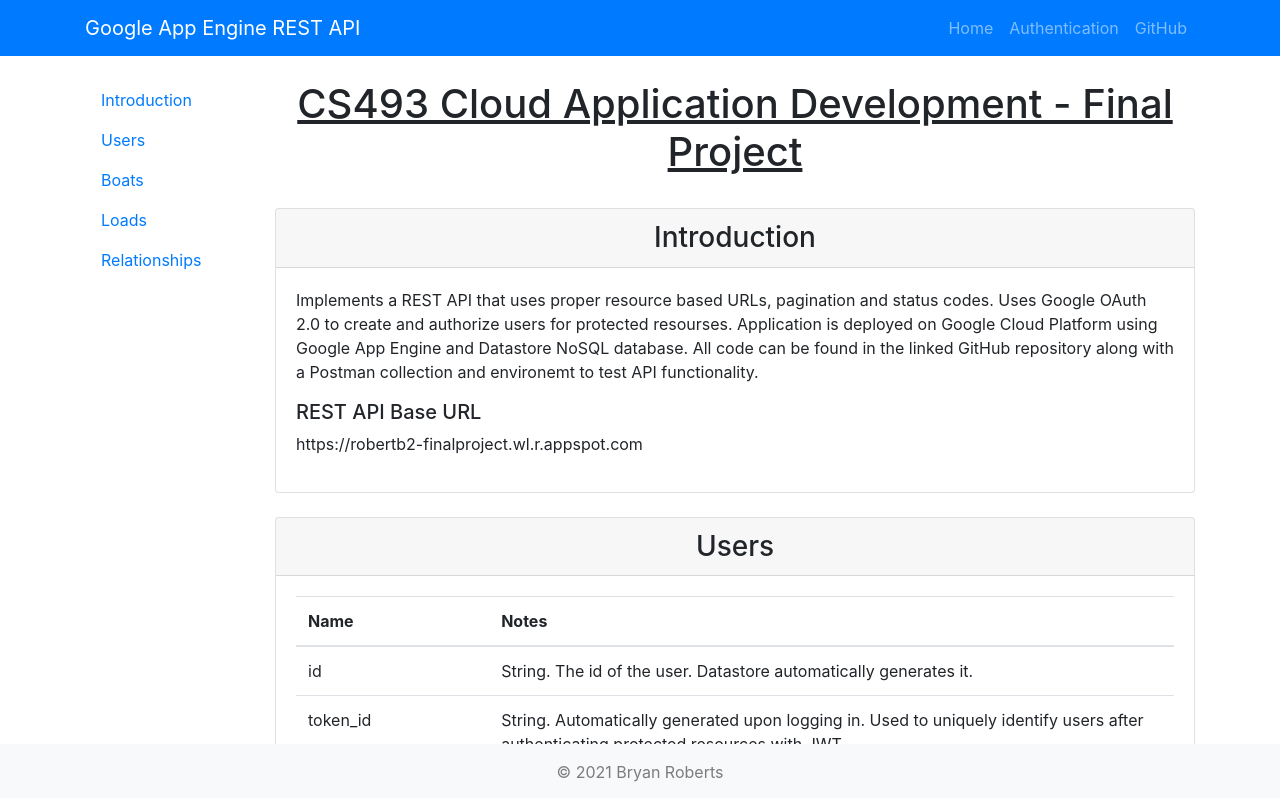
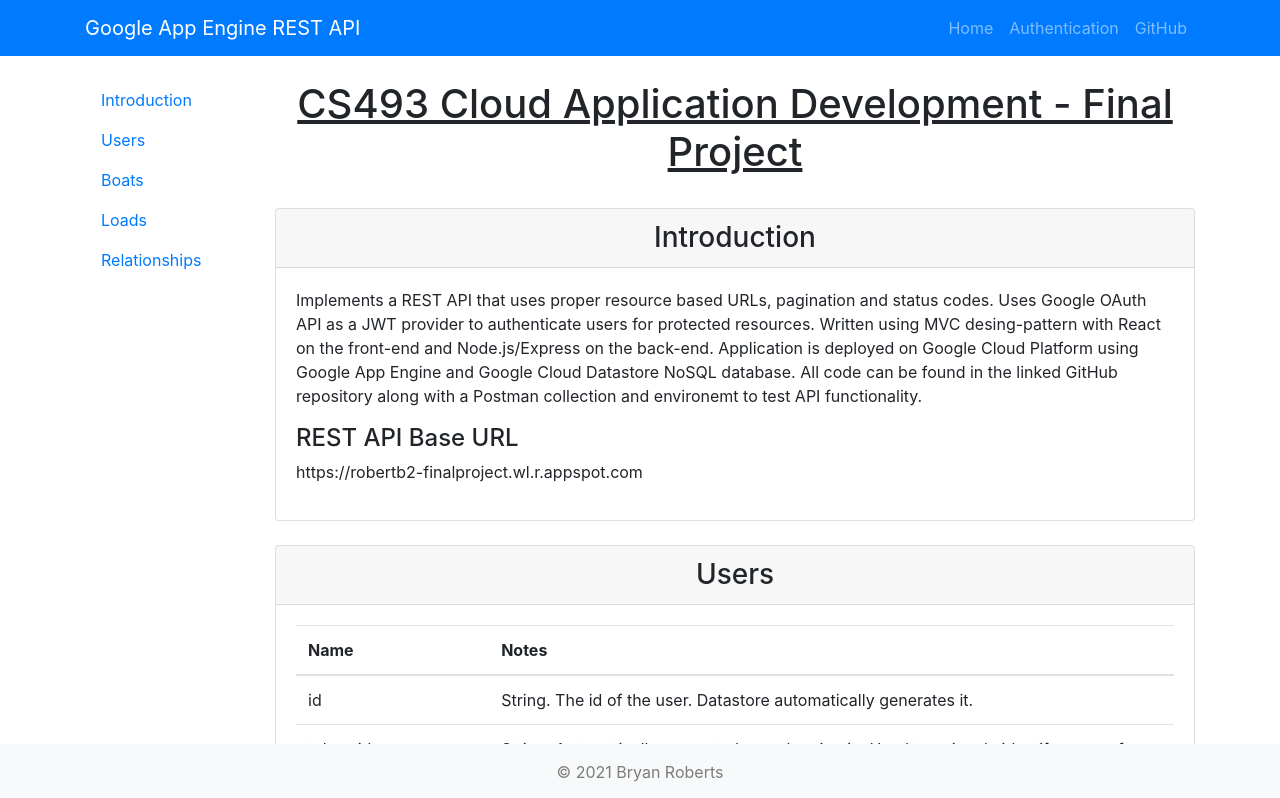
Before and after one commit to brynsroberts/Google-App-Engine-REST-API, a React (Create React App) app in the folder frontend/: page / in a window 1280 px wide. Shown: the top 798 px of the page. Built offline with nearby package versions, Linux system fonts and the light colour scheme; the HTML template or start-up script is replaced by a standard one.

Commit message:
update introduction

```diff
--- a/frontend/src/components/Introduction.js
+++ b/frontend/src/components/Introduction.js
@@ -8,13 +8,15 @@ function Description() {
       <Card.Body>
         <p>
           Implements a REST API that uses proper resource based URLs, pagination
-          and status codes. Uses Google OAuth 2.0 to create and authorize users
-          for protected resourses. Application is deployed on Google Cloud
-          Platform using Google App Engine and Datastore NoSQL database. All
-          code can be found in the linked GitHub repository along with a Postman
+          and status codes. Uses Google OAuth API as a JWT provider to
+          authenticate users for protected resources. Written using MVC
+          desing-pattern with React on the front-end and Node.js/Express on the
+          back-end. Application is deployed on Google Cloud Platform using
+          Google App Engine and Google Cloud Datastore NoSQL database. All code
+          can be found in the linked GitHub repository along with a Postman
           collection and environemt to test API functionality.
         </p>
-        <h5>REST API Base URL</h5>
+        <h4>REST API Base URL</h4>
         <p>https://robertb2-finalproject.wl.r.appspot.com</p>
       </Card.Body>
     </Card>
```
